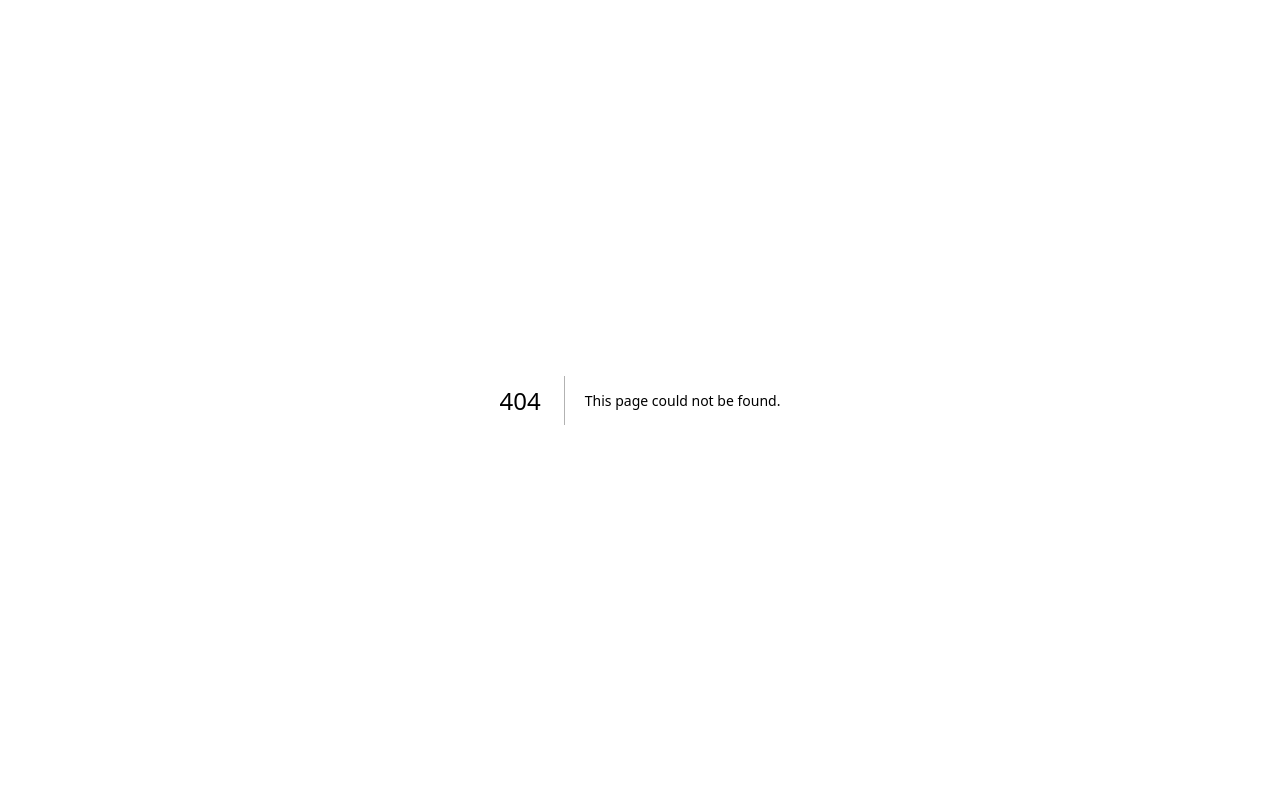
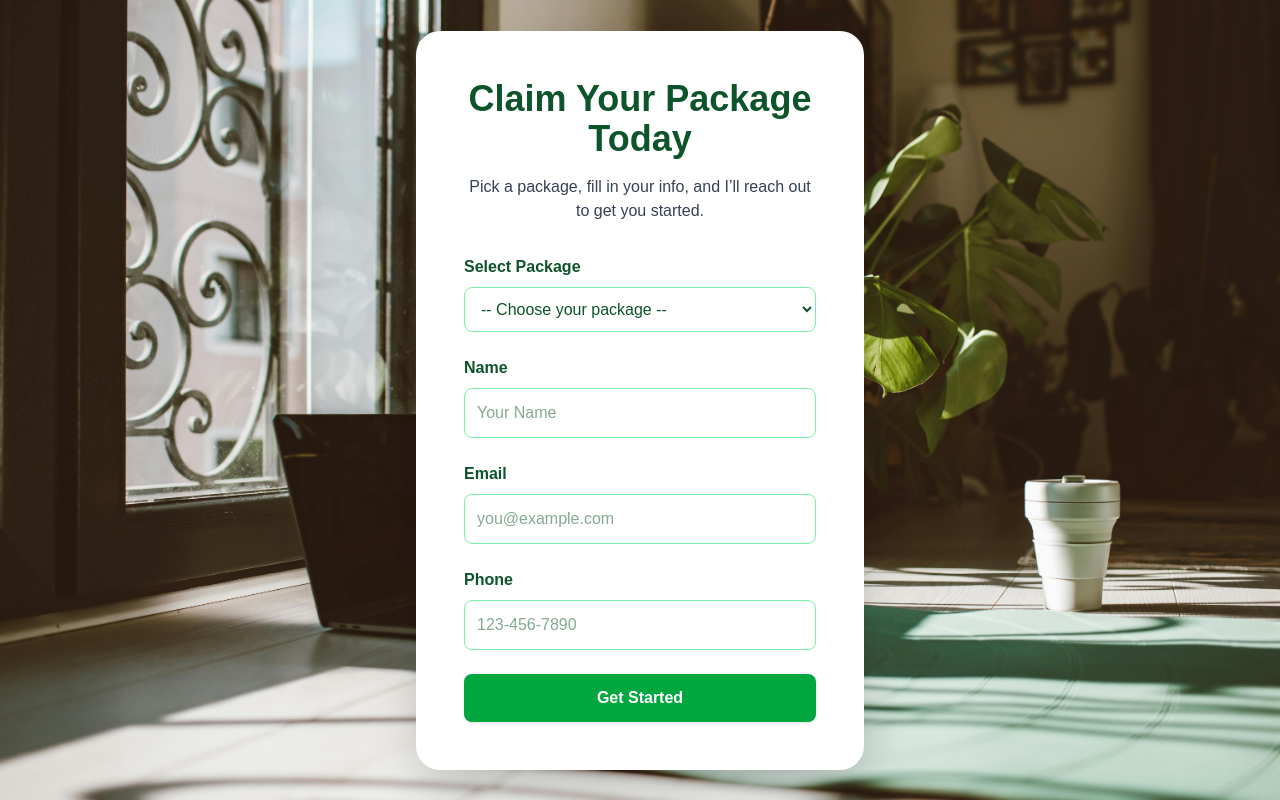
Before and after one commit to RhettRoseman/pinebytes, a Next.js app in the folder pinebyte/: page /packages in a window 1280 px wide. Before the commit this address had no page. Built offline with nearby package versions, Linux system fonts and the light colour scheme.

Commit message:
Packages Comp cards choose package in PackageForm Tailwind updated to make form look like rest of site and backgroundImage: added behind form

```diff
--- /dev/null
+++ b/pinebyte/app/components/packageform.tsx
@@ -0,0 +1,146 @@
+"use client";
+import { useSearchParams } from "next/navigation";
+import { useEffect, useState } from "react";
+
+// Define the shape of our form data
+interface FormData {
+  selectedPackage: string;
+  name: string;
+  email: string;
+  phone: string;
+}
+
+export default function PackagesForm() {
+  const searchParams = useSearchParams();
+  const pkgFromQuery = searchParams.get("pkg") || "";
+
+  const allPackages = [
+    "Starter Package",
+    "Growth Package",
+    "Professional Package",
+    "Premium Package",
+  ];
+
+  const [formData, setFormData] = useState<FormData>({
+    selectedPackage: pkgFromQuery,
+    name: "",
+    email: "",
+    phone: "",
+  });
+
+  // Pre-fill the package from query string if present
+  useEffect(() => {
+    if (pkgFromQuery) {
+      setFormData((prev) => ({ ...prev, selectedPackage: pkgFromQuery }));
+    }
+  }, [pkgFromQuery]);
+
+  // Handle input/select changes
+  const handleChange = (
+    e: React.ChangeEvent<HTMLInputElement | HTMLSelectElement>
+  ) => {
+    const { name, value } = e.target;
+    setFormData((prev) => ({ ...prev, [name]: value }));
+  };
+
+  // Handle form submission
+  const handleSubmit = (e: React.FormEvent<HTMLFormElement>) => {
+    e.preventDefault();
+    console.log(formData);
+    // TODO: send formData via email/API
+  };
+
+  return (
+    <main
+      className="min-h-screen flex items-center justify-center bg-green-50"
+      style={{
+        backgroundImage: "url('/laptopwplant.jpg')",
+        backgroundSize: "cover",
+        backgroundPosition: "center",
+      }}
+    >
+      <div className="bg-white rounded-3xl shadow-2xl p-12 max-w-md w-full text-green-900 backdrop-blur-sm">
+        {/* Title */}
+        <h2 className="text-4xl font-bold text-center mb-4">
+          Claim Your Package Today
+        </h2>
+        <p className="text-center text-gray-700 mb-8">
+          Pick a package, fill in your info, and I’ll reach out to get you started.
+        </p>
+
+        <form onSubmit={handleSubmit} className="space-y-6">
+          {/* Package */}
+          <label className="block">
+            <span className="font-semibold">Select Package</span>
+            <select
+              name="selectedPackage"
+              value={formData.selectedPackage}
+              onChange={handleChange}
+              className="mt-2 w-full border border-green-300 rounded-lg p-3 text-green-900 focus:outline-none focus:ring-2 focus:ring-green-600"
+              required
+            >
+              <option value="" disabled>
+                -- Choose your package --
+              </option>
+              {allPackages.map((pkg, idx) => (
+                <option key={idx} value={pkg}>
+                  {pkg}
+                </option>
+              ))}
+            </select>
+          </label>
+
+          {/* Name */}
+          <label className="block">
+            <span className="font-semibold">Name</span>
+            <input
+              type="text"
+              name="name"
+              value={formData.name}
+              onChange={handleChange}
+              className="mt-2 w-full border border-green-300 rounded-lg p-3 focus:outline-none focus:ring-2 focus:ring-green-600"
+              placeholder="Your Name"
+              required
+            />
+          </label>
+
+          {/* Email */}
+          <label className="block">
+            <span className="font-semibold">Email</span>
+            <input
+              type="email"
+              name="email"
+              value={formData.email}
+              onChange={handleChange}
+              className="mt-2 w-full border border-green-300 rounded-lg p-3 focus:outline-none focus:ring-2 focus:ring-green-600"
+              placeholder="you@example.com"
+              required
+            />
+          </label>
+
+          {/* Phone */}
+          <label className="block">
+            <span className="font-semibold">Phone</span>
+            <input
+              type="tel"
+              name="phone"
+              value={formData.phone}
+              onChange={handleChange}
+              className="mt-2 w-full border border-green-300 rounded-lg p-3 focus:outline-none focus:ring-2 focus:ring-green-600"
+              placeholder="123-456-7890"
+              required
+            />
+          </label>
+
+          {/* Submit */}
+          <button
+            type="submit"
+            className="w-full bg-green-600 text-white font-semibold px-6 py-3 rounded-lg shadow hover:bg-green-700 transition"
+          >
+            Get Started
+          </button>
+        </form>
+      </div>
+    </main>
+  );
+}
--- a/pinebyte/app/components/packages.tsx
+++ b/pinebyte/app/components/packages.tsx
@@ -1,55 +1,11 @@
 import Link from "next/link";
-// For Services Page
+
 export default function PackagesComp() {
   const packages = [
-    {
-      name: "Starter Package",
-      price: "$500",
-      features: [
-        "1-page website",
-        "1 x 30-second video",
-        "Strategy call",
-        "5-day delivery",
-      ],
-      highlight: false,
-    },
-    {
-      name: "Growth Package",
-      price: "$1,500",
-      features: [
-        "Full website",
-        "1 x 1-minute video (more if discussed)",
-        "Strategy call",
-        "10-day delivery",
-      ],
-      highlight: true, // Highlight this as popular
-    },
-    {
-      name: "Professional Package",
-      price: "$2,500",
-      features: [
-        "Full website + blog",
-        "2 x 1-minute videos",
-        "Strategy call + implementation advice",
-        "15-day delivery",
-        "Booking System",
-        "Extra revisions",
-      ],
-      highlight: false,
-    },
-    {
-      name: "Premium Package",
-      price: "$4,000",
-      features: [
-        "Full website + e-commerce",
-        "3 x 1-minute videos",
-        "Comprehensive strategy session",
-        "20-day delivery",
-        "Ongoing support (1 month)",
-        "Extra revisions",
-      ],
-      highlight: false,
-    },
+    { name: "Starter Package", price: "$500", features: ["1-page website", "1 x 30-second video", "Strategy call", "7-day delivery"], highlight: false },
+    { name: "Growth Package", price: "$1,500", features: ["Full website", "1 x 1-minute video (more if discussed)", "Strategy call", "14-day delivery"], highlight: true },
+    { name: "Professional Package", price: "$2,500", features: ["Full website + blog", "2 x 1-minute videos", "Strategy call + implementation advice", "20-day delivery", "Booking System", "Extra revisions"], highlight: false },
+    { name: "Premium Package", price: "$4,000", features: ["Custom Website (More than 7 pages) and/or Custom App", "3 x 1-minute videos", "Comprehensive strategy session", "25+ day delivery", "Ongoing support (1 month)", "Extra revisions"], highlight: false },
   ];
 
   return (
@@ -62,21 +18,17 @@ export default function PackagesComp() {
         {packages.map((pkg, index) => (
           <Link
             key={index}
-        href="/contact"
-        className={`block bg-white rounded-2xl shadow-md p-8 flex flex-col justify-between hover:border-green-700 hover:border-4 transition transform`}
+            href={`/packages?pkg=${encodeURIComponent(pkg.name)}`}
+            className="bg-white rounded-2xl shadow-md p-8 flex flex-col justify-between hover:border-green-700 hover:border-4 transition transform"
           >
-        {/* Badge for Most Popular */}
             {pkg.highlight && (
               <div className="mt-4 text-sm font-semibold text-green-800 bg-green-50 inline-block px-3 py-1 rounded-full">
                 🌟 Most Popular
               </div>
             )}
 
-        {/* Package Info */}
             <div>
-          <h3 className="text-2xl font-semibold text-green-900 mb-4">
-            {pkg.name}
-          </h3>
+              <h3 className="text-2xl font-semibold text-green-900 mb-4">{pkg.name}</h3>
               <p className="text-3xl font-bold mb-6">{pkg.price}</p>
               <ul className="space-y-2 text-gray-700 mb-6">
                 {pkg.features.map((feature, idx) => (
@@ -87,22 +39,18 @@ export default function PackagesComp() {
               </ul>
             </div>
 
-        {/* Hosting Info */}
-        <div className="mb-4 text-gray-600 text-sm">
+            <div className="mb-4 text-gray-600 text-sm text-center">
               Website Hosting starting at $35/month
             </div>
 
-        {/* Optional CTA Button for clarity */}
             <div className="mt-auto flex justify-center">
               <span className="inline-block text-center bg-green-600 text-white font-semibold px-6 py-3 rounded-lg shadow hover:bg-green-700 transition">
                 Get Started
               </span>
             </div>
-
           </Link>
         ))}
       </div>
     </section>
-
   );
 }
--- /dev/null
+++ b/pinebyte/app/packages/page.tsx
@@ -0,0 +1,9 @@
+import PackagesForm from '../components/packageform';
+
+export default function PackagePage(){
+    return(
+        <div>
+            <PackagesForm/>
+        </div>
+    )
+}
```
Also changed, not shown: pinebyte/public/codeonlaptop.jpg (added), pinebyte/public/laptopwplant.jpg (added). Lines whose indentation alone changed are shown as unchanged.
